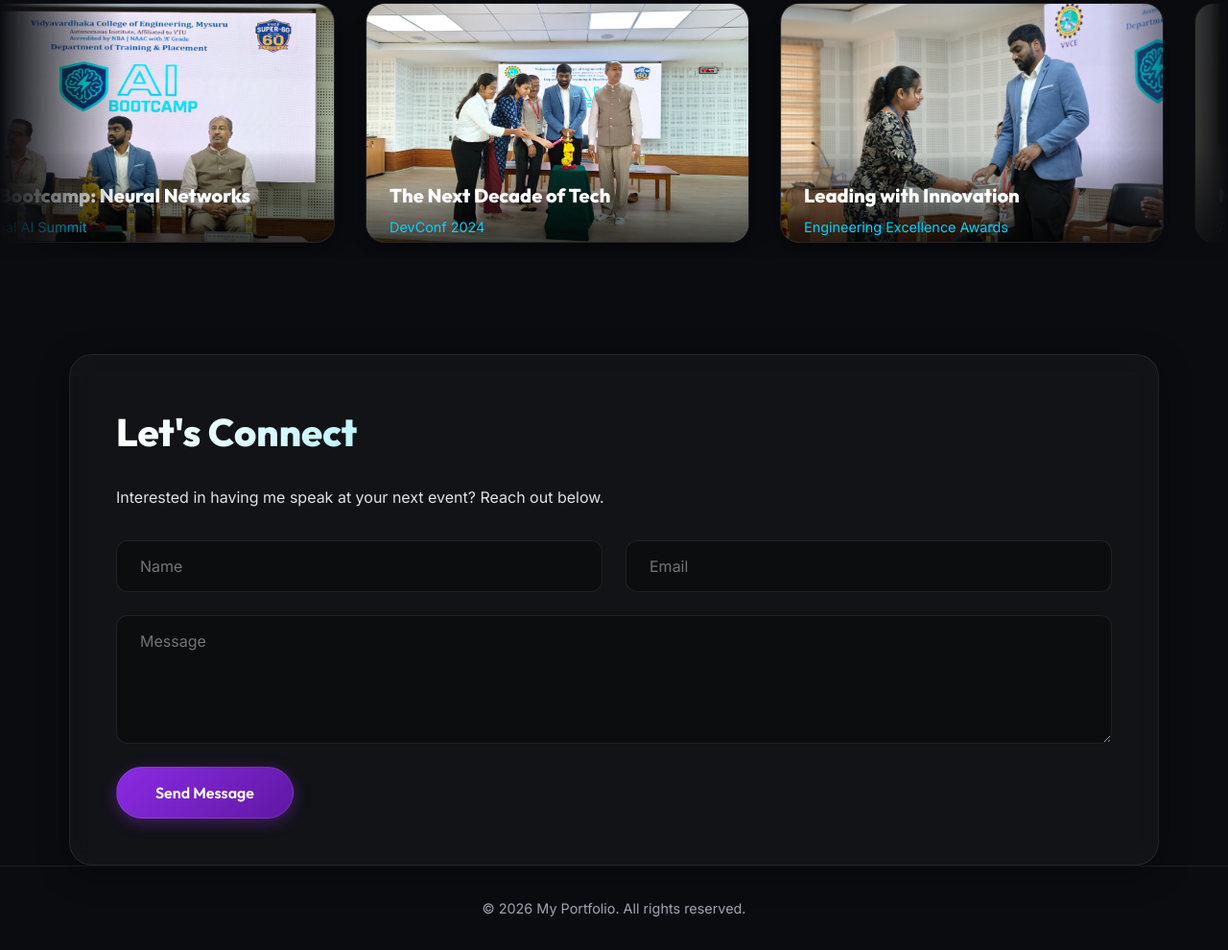
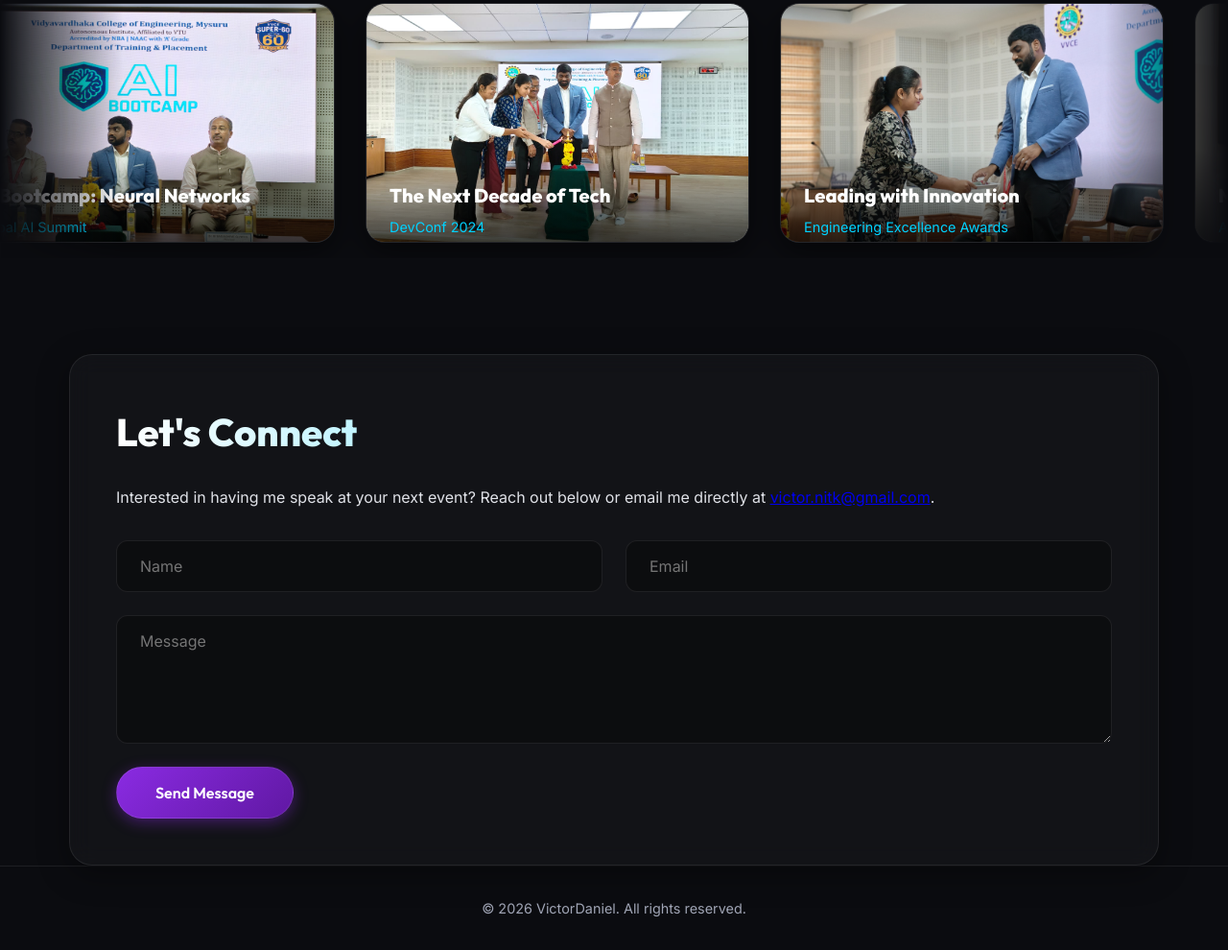
Before and after one commit to victordaniel/website, a plain HTML site: page index.html in a window 1280 px wide. Shown: the part 1515-2505 px from the top of the page at 96% size. Drawn offline with Linux system fonts and the light colour scheme.

Commit message:
1.1 updat e

```diff
--- a/index.html
+++ b/index.html
@@ -16,7 +16,7 @@
 <body>
     <header class="glass-nav">
         <div class="nav-container">
-            <div class="logo">My<span>Portfolio</span></div>
+            <div class="logo">Victor<span>Daniel</span></div>
             <nav>
                 <a href="#home">Home</a>
                 <a href="#about">About</a>
@@ -121,7 +121,7 @@
         <section id="contact" class="contact section-spacing constrain-width">
             <div class="glass-card fade-in">
                 <h2>Let's Connect</h2>
-                <p>Interested in having me speak at your next event? Reach out below.</p>
+                <p>Interested in having me speak at your next event? Reach out below or email me directly at <a href="mailto:victor.nitk@gmail.com" class="email-accent">victor.nitk@gmail.com</a>.</p>
                 <form class="contact-form">
                     <div class="input-group">
                         <input type="text" placeholder="Name" required>
@@ -135,7 +135,7 @@
     </main>
 
     <footer>
-        <p>&copy; 2026 My Portfolio. All rights reserved.</p>
+        <p>&copy; 2026 VictorDaniel. All rights reserved.</p>
     </footer>
 
     <script src="script.js"></script>
```
